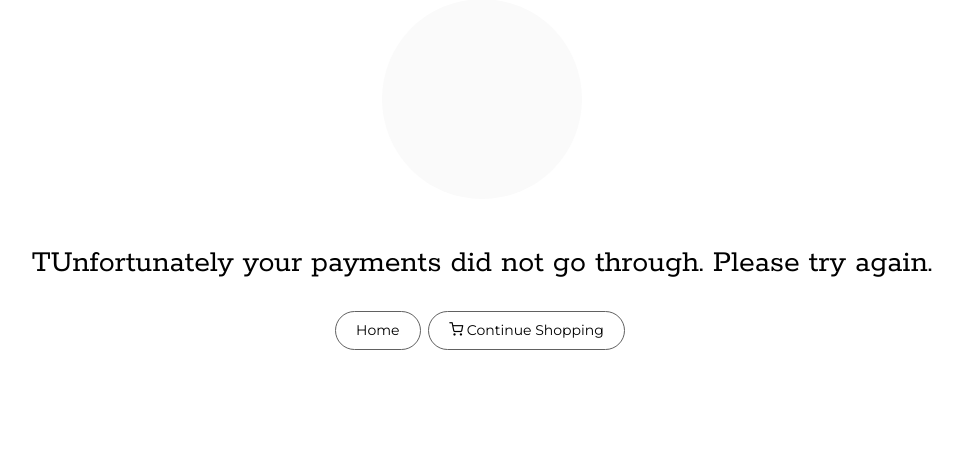
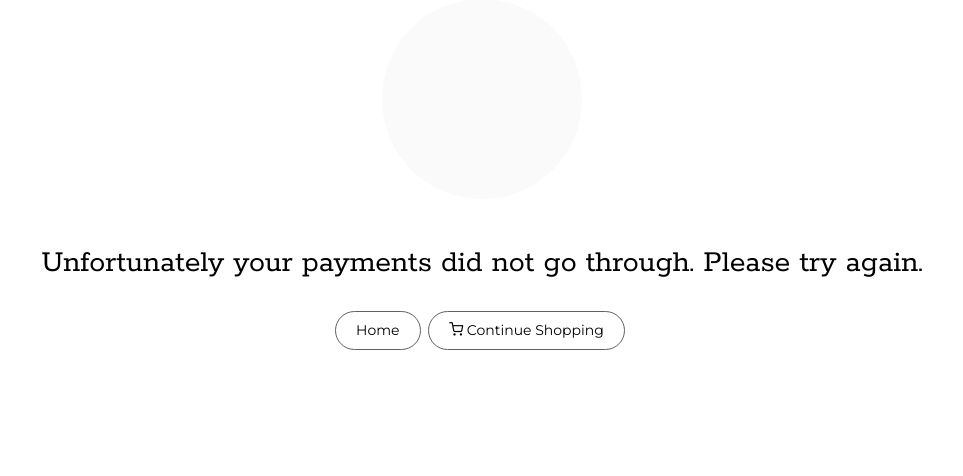
Before and after one commit to aaomoware/veryclean, a Flask app: template shop/templates/customer/order_failed.html in a window 1280 px wide. Shown: the part 577-1053 px from the top of the page, without its empty margins (158-1121 px from the left). Run offline with Flask 2, Linux system fonts and the light colour scheme; the template is opened without the code that fills it, so the values that code supplies are empty; some libraries are stand-ins or nearby versions.

Commit message:
failed tested

```diff
--- a/shop/customers/routes.py
+++ b/shop/customers/routes.py
@@ -205,7 +205,7 @@ def ordercomplete(invoice):
 
         msg.html = str(html)
         mail.send(msg)
-        return render_template('customer/order_failed.html')
+        return render_template('customer/order_complete.html')
     else:
         product_quantity(customer_order.orders, False)
         return render_template('customer/order_failed.html')
--- a/shop/templates/customer/order_failed.html
+++ b/shop/templates/customer/order_failed.html
@@ -31,7 +31,7 @@
 				<div class="row">
 					<div class="col-sm-10 offset-sm-1 text-center">
 						<p class="icon-addcart"><span><i class="icon-frown"></i></span></p>
-						<h2 class="mb-4">TUnfortunately your payments did not go through. Please try again.</h2>
+						<h2 class="mb-4">Unfortunately your payments did not go through. Please try again.</h2>
 						<p>
 							<a href="{{url_for('home')}}" class="btn btn-primary btn-outline-primary">Home</a>
 							<a href="{{url_for('shop')}}" class="btn btn-primary btn-outline-primary"><i class="icon-shopping-cart"></i> Continue Shopping</a>
```
